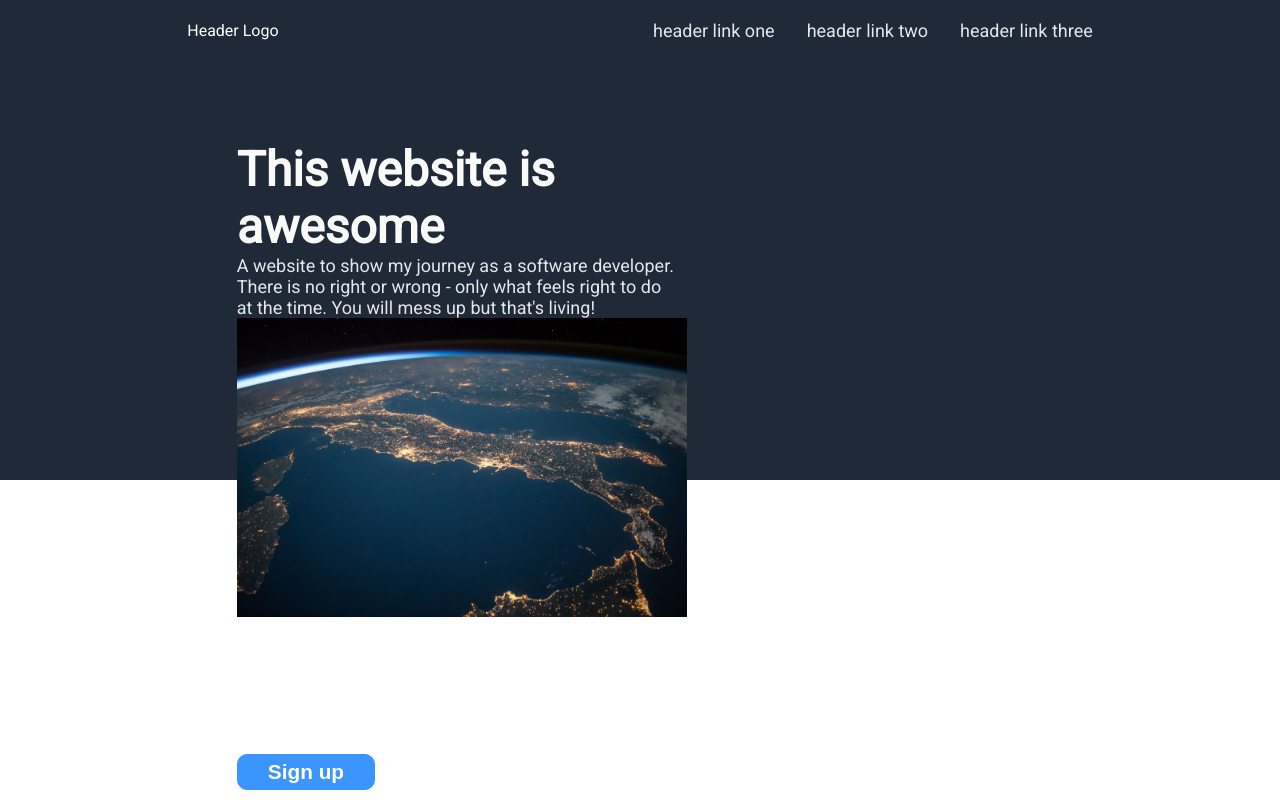
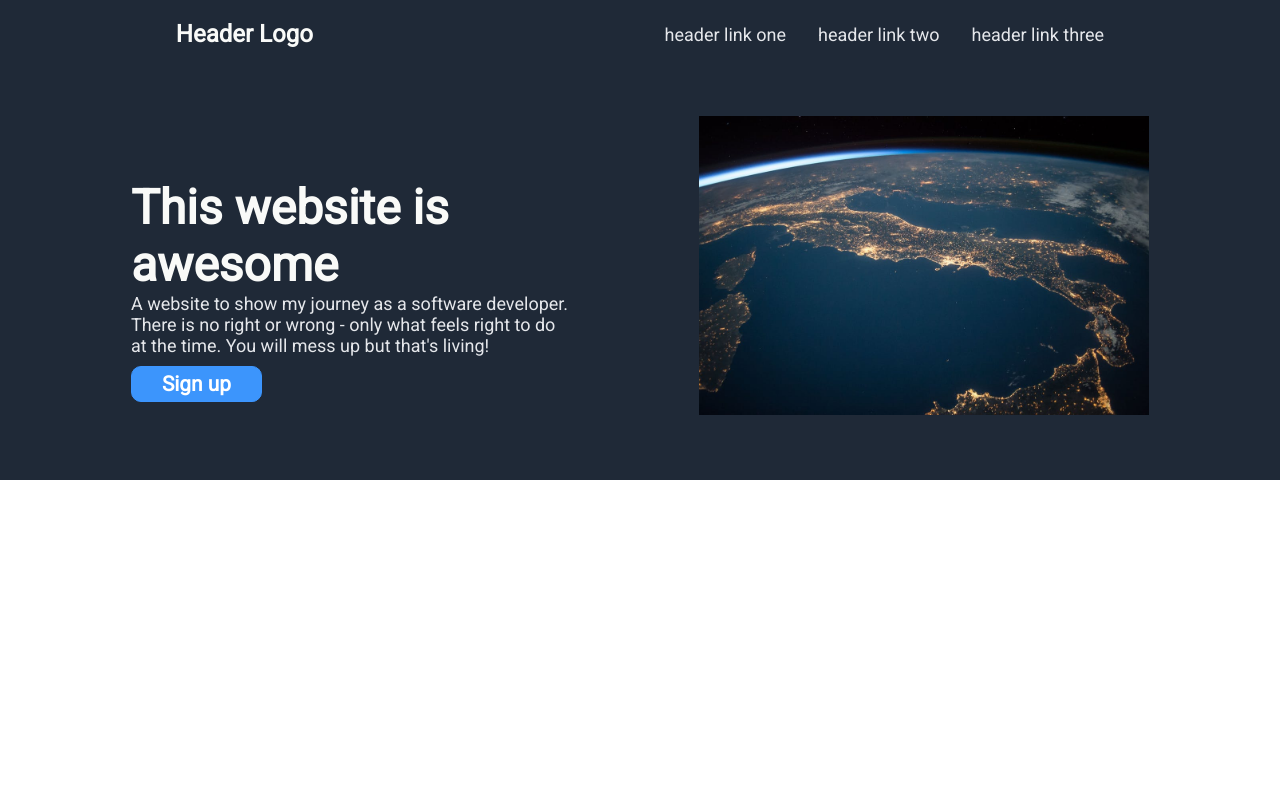
Before and after one commit to ZacPentecost/Odin, a plain HTML site: page landing-page/index.html in a window 1280 px wide. Drawn offline with Linux system fonts and the light colour scheme.

Commit message:
First section complete - landing page CSS Odin Project

```diff
--- a/landing-page/index.html
+++ b/landing-page/index.html
@@ -10,7 +10,7 @@
     <body>
         <!-- Header -->
         <div class="header">
-            <nav class="header_top">
+            <div class="header_top">
                 <div class="header_logo"> Header Logo</div>
                 <div class = "header_links">
                     <ul>
@@ -18,18 +18,20 @@
                         <li> header link two</li>
                         <li> header link three</li>
                     </ul>
-            </nav>
-
+                </div>
+            </div>
 
             <!-- Main-->
             <div class = "header_main">
-                <div class="header_title"> This website is <br> awesome </div>
-                <div class="header_info"> A website to show my journey as a software developer. <br> There is no right or wrong - only what feels right to do <br>
-                    at the time. You will mess up but that's living! </div>
-                <div class="header_button">
-                    <a href="">Sign up </a>
+                <div class = "header_left">
+                    <div class="header_title"> This website is <br> awesome </div>
+                    <div class="header_info"> A website to show my journey as a software developer. <br> There is no right or wrong - only what feels right to do <br>
+                        at the time. You will mess up but that's living! </div>
+                    <div class="header_button">
+                        <a href="">Sign up </a>
+                    </div>
                 </div>
-                <div class="header_image">
+                <div class="header_right">
                     <img src="./placeholder.jpeg" width="450px" alt="placeholder">
                 </div>
             </div>
--- a/landing-page/style.css
+++ b/landing-page/style.css
@@ -24,7 +24,7 @@ body {
     padding: 20px 0px;
 }
 
-.header-logo {
+.header_logo {
     color: #f9faf8;
     font-size: 24px;
     font-weight: bold;
@@ -44,10 +44,11 @@ body {
 }
 
 .header_main {
-    position: absolute;
-    left: 18.5%;
-    right: 20%;
-    margin-top: 5rem;
+    display: flex;
+    justify-content: space-evenly;
+    align-items: center;
+    margin-top: 3rem;
+    margin-bottom: 3rem;
 }
 
 .header_title {
@@ -63,7 +64,6 @@ body {
 
 .header_button a {
     text-decoration: none;
-    color: lightblue;
     border: solid 1px rgb(60, 149, 255);
     border-radius: 10px;
     background: rgb(60, 149, 252);
@@ -72,20 +72,5 @@ body {
     font-size: 1.3rem;
     font-weight: bold;
     position: absolute;
-    bottom: -35%;
-    font-family: sans-serif;
+    margin-top: 10px;
 }
-
-a:hover {
-    color: black;
-}
-
-.img {
-    position: absolute;
-    left: 60%;
-    right: 40%;
-    top: 5%;
-    bottom: 100%;
-    margin-bottom: auto;
-    margin-top: auto;
-}
```
